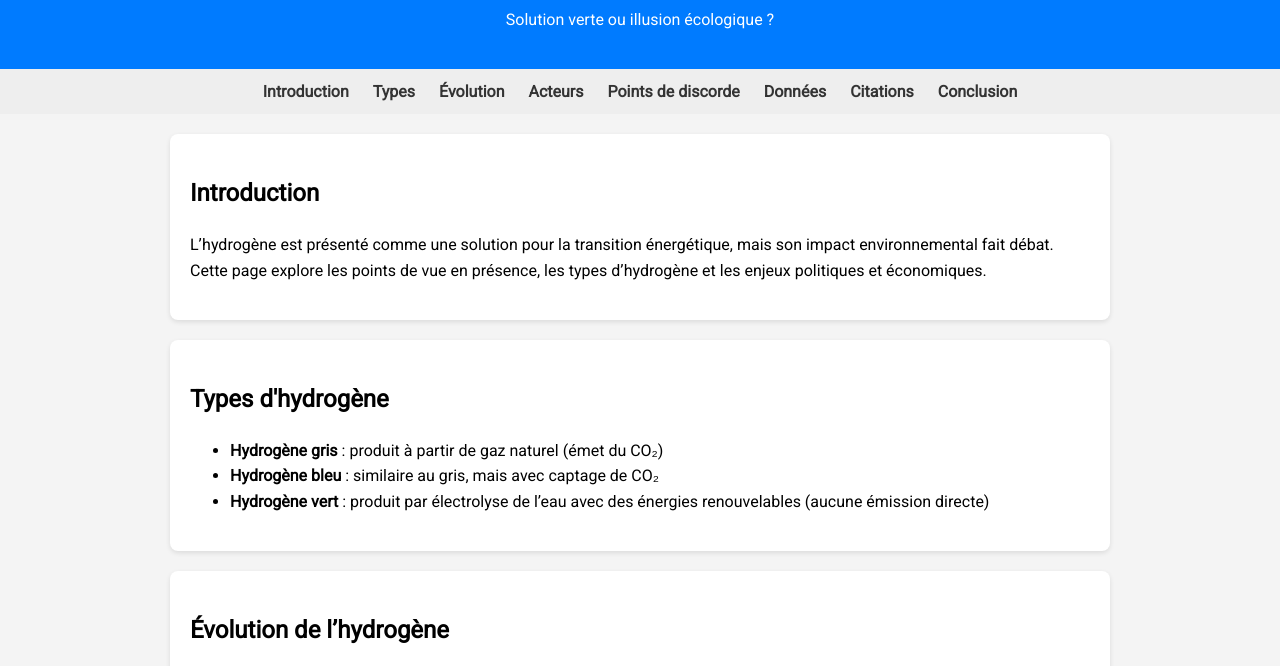
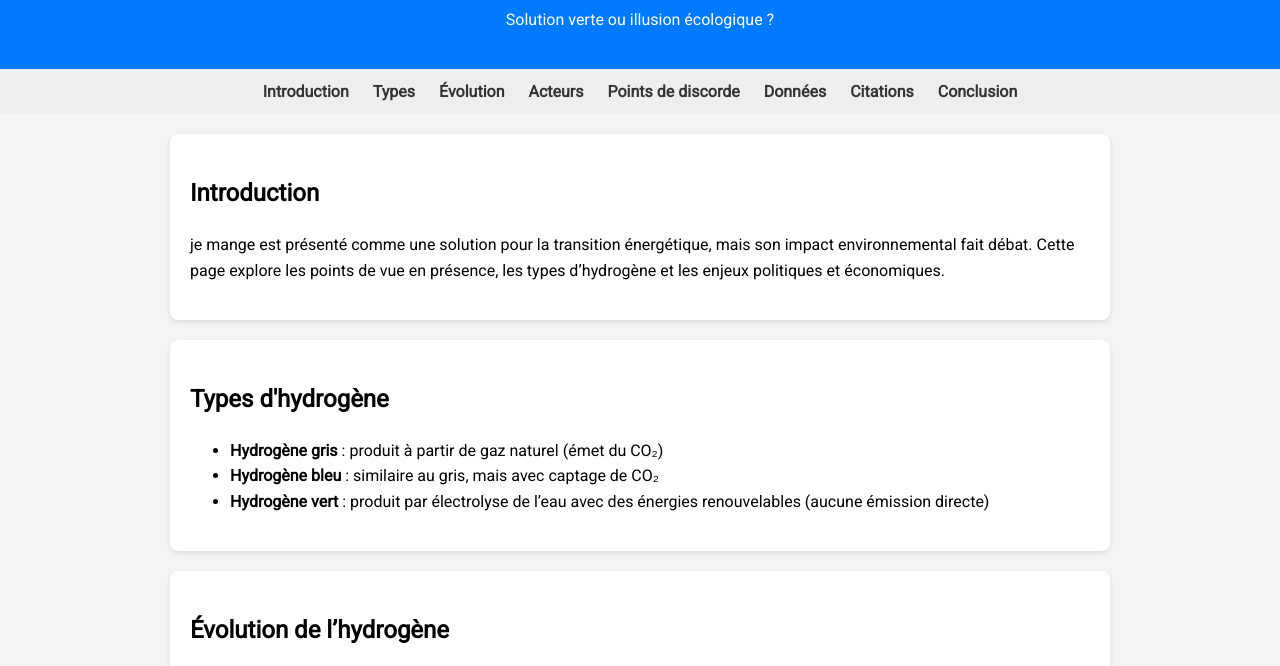
Before and after one commit to adammokh4/site-hydrogene, a plain HTML site: page index.html in a window 1280 px wide. Shown: the part 107-773 px from the top of the page. Drawn offline with Linux system fonts and the light colour scheme.

Commit message:
index.html

```diff
--- a/index.html
+++ b/index.html
@@ -70,7 +70,7 @@
 
   <section id="intro">
     <h2>Introduction</h2>
-    <p>L’hydrogène est présenté comme une solution pour la transition énergétique, mais son impact environnemental fait débat. Cette page explore les points de vue en présence, les types d’hydrogène et les enjeux politiques et économiques.</p>
+    <p>je mange est présenté comme une solution pour la transition énergétique, mais son impact environnemental fait débat. Cette page explore les points de vue en présence, les types d’hydrogène et les enjeux politiques et économiques.</p>
   </section>
 
   <section id="types">
```
